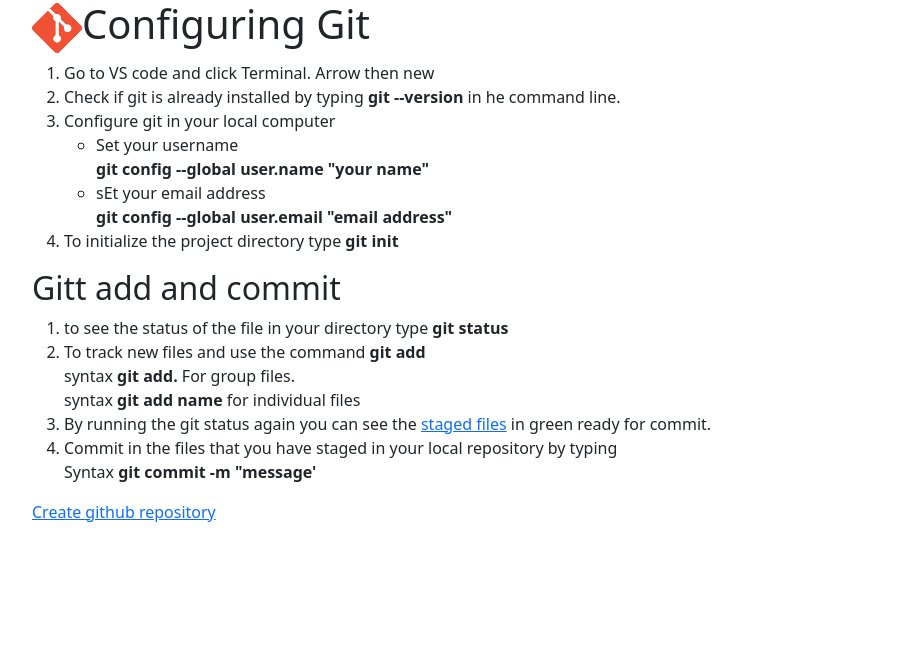
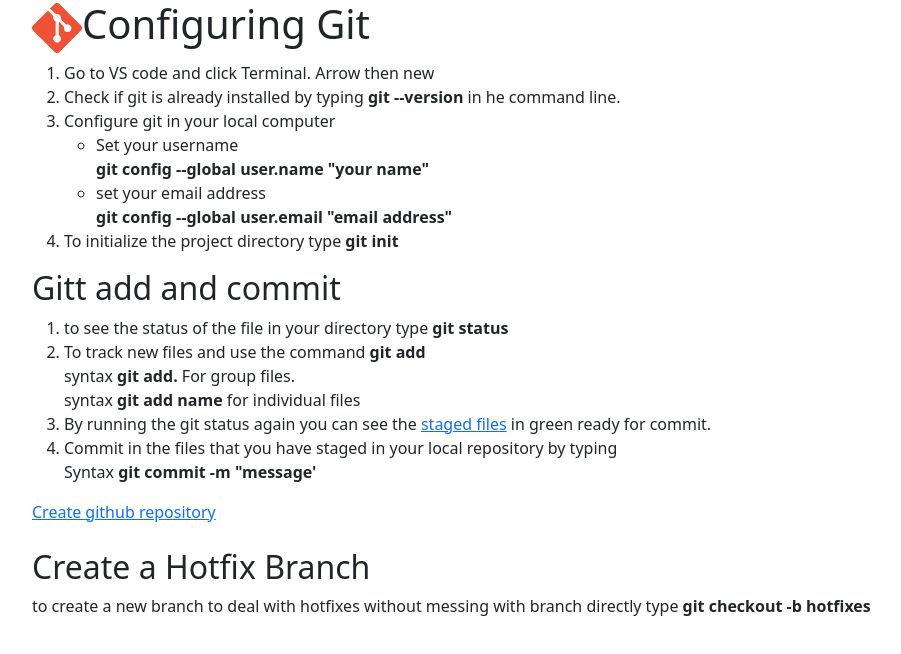
Before and after one commit to Justine012/firstgit, a plain HTML site: page index.html in a window 1280 px wide. Shown: the whole page, without its empty margins (50-951 px from the left). Drawn offline with nearby package versions, Linux system fonts and the light colour scheme.

Commit message:
modified file

```diff
--- a/index.html
+++ b/index.html
@@ -24,7 +24,7 @@
                     <b>git config --global user.name "your name"</b>
                 </li>
 
-                <li>sEt your email address <br>
+                <li>set your email address <br>
                     <b>git config --global user.email "email address"</b>
                 </li>
             </ul>
@@ -40,8 +40,10 @@
             <li>Commit in the files that you have staged in your local repository by typing <br>
             Syntax <b>git commit -m "message'</b></li>
         </ol>
-     <a href="github.html">Create github repository</a>
+     <a href="github.html">Create github repository</a><br><br>
 
+     <h2>Create a Hotfix Branch</h2>
+     to create a new branch to deal with hotfixes without messing with branch directly type <b>git checkout -b hotfixes</b>
     </div>
 
 
```
